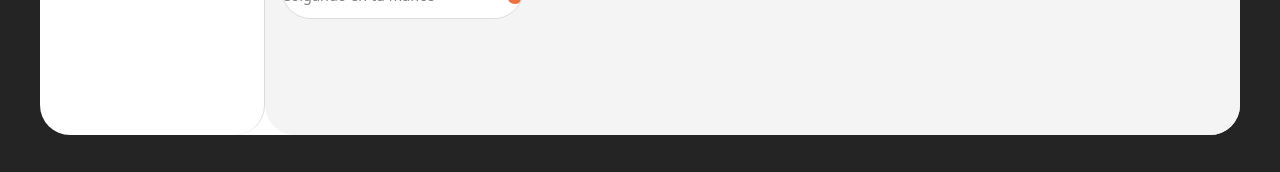
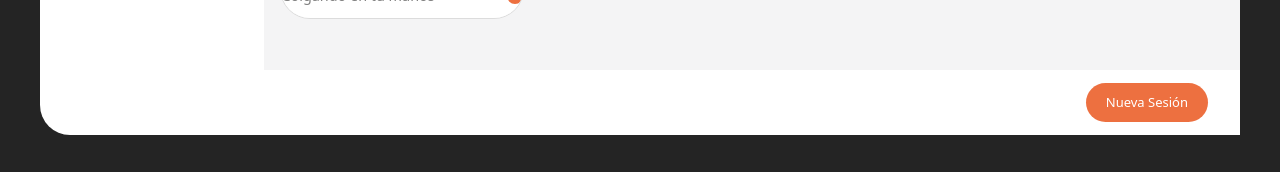
Before and after one commit to ignaarguello/Voxify, a React (Vite) app in the folder Cliente/: page / in a window 1280 px wide. Shown: the part 625-797 px from the top of the page. Built offline with nearby package versions, Linux system fonts and the light colour scheme.

Commit message:
Add/Footer

```diff
--- a/Cliente/src/componentes/Footer/Footer.css
+++ b/Cliente/src/componentes/Footer/Footer.css
@@ -8,7 +8,24 @@
 /* Resolucion Laptops */
 @media screen and (min-width:1280px) {
     #Footer{
-        /* border: 2px solid palevioletred; */
-        height: 20%;
+        /* border: 3px solid palevioletred; */
+        width: 100%;
+        height: 23%;
+        display: flex;
+        justify-content: flex-end;
+        align-items: center;
+        background-color: white;
+    }
+
+    /* Menu Crear - 'Nueva Sesión' */
+    #MenuCrearNuevaSesion{
+        /* border: 2px solid greenyellow; */
+        border-radius: 50px;
+        margin: 0 2rem 0 0rem;
+        padding: 10px 20px;
+        font-size: 13px;
+        color: white;
+        background-color: var(--color-primario);
+        cursor: pointer;
     }
 }
--- a/Cliente/src/componentes/Footer/Footer.jsx
+++ b/Cliente/src/componentes/Footer/Footer.jsx
@@ -6,7 +6,10 @@ import './Footer.css'
 export default function Footer() {
   return (
     <div id='Footer'>
-
+      {/* Menu Crear */}
+      <div id='MenuCrearNuevaSesion'>
+        <span>Nueva Sesión</span>
+      </div>
     </div>
   )
 }
--- a/Cliente/src/componentes/Sidebar/Sidebar.css
+++ b/Cliente/src/componentes/Sidebar/Sidebar.css
@@ -2,7 +2,7 @@
 @media screen and (min-width: 360px) {
     #Sidebar {
         /* border: 2px solid red; */
-        border-radius: 30px;
+        /* border-radius: 30px; */
         height: 100%;
         width: 100%;
         display: flex;
@@ -26,10 +26,10 @@
 @media screen and (min-width: 1280px) {
     #Sidebar {
        /*  border: 4px solid brown; */
-        border-radius: 30px;
+        /* border-radius: 30px; */
         height: 100%;
         width: 23%;
-        border-right: 1px solid gainsboro;
+       /*  border-right: 1px solid gainsboro; */
         margin-top: 0; /* Corrige la altura que viene de mobile */
     }
 
```
